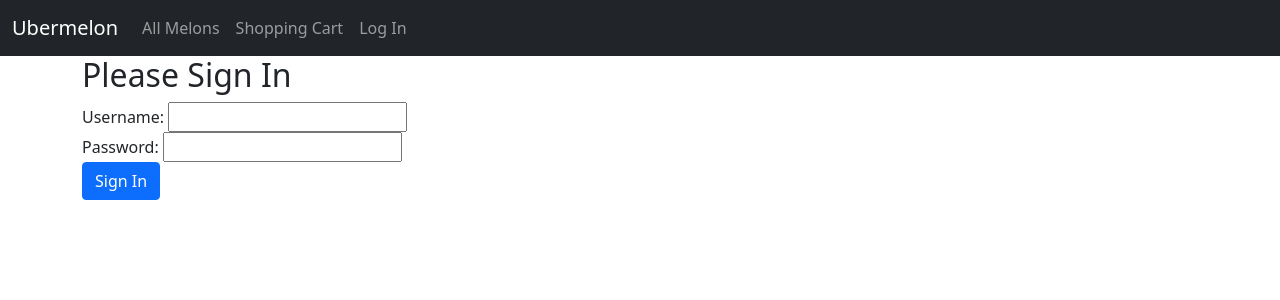
After one commit to acald0/unit-3, a Flask app: page /login in a window 1280 px wide. The commit adds this page. Shown: the top 300 px of the page. Run offline with Flask 2, Linux system fonts and the light colour scheme.

Commit message:
progress

```diff
--- /dev/null
+++ b/forms.py
@@ -0,0 +1,6 @@
+from flask_wtf import FlaskForm
+from wtforms import PasswordField, StringField, validators
+
+class LoginForm(FlaskForm):
+    username = StringField('Username', [validators.InputRequired()])
+    password = PasswordField('Password', [validators.InputRequired()])
--- a/server.py
+++ b/server.py
@@ -2,6 +2,7 @@ from flask import Flask, render_template, redirect, flash, request, session
 import jinja2
 import melons
 from melons import get_all, get_by_id
+from forms import LoginForm
 
 
 app = Flask(__name__)
@@ -25,6 +26,9 @@ def melon_details(melon_id):
 
 @app.route("/add_to_cart/<melon_id>")
 def add_to_cart(melon_id):
+    if 'username' not in session:
+        return redirect("/login")
+
     if 'cart' not in session:
         session['cart'] = {}
     cart = session['cart']
@@ -38,6 +42,8 @@ def add_to_cart(melon_id):
 
 @app.route("/cart")
 def show_shopping_cart():
+    if 'username' not in session:
+        return redirect("/login")
 
     order_total = 0
     cart_melons = []
@@ -62,6 +68,36 @@ def empty_cart():
     return redirect("/cart")
 
 
+@app.route("/login", methods=["GET", "POST"])
+def login():
+    form = LoginForm(request.form)
+    if form.validate_on_submit():
+        username = form.username.data
+        password = form.password.data
+        user = customers.get_by_username(username)
+        if not user or user['password'] != password:
+            flash("Invalid username or password")
+            return redirect('/login')
+
+        session["username"] = user['username']
+        flash("Logged in.")
+        return redirect("/melons")
+
+    return render_template("login.html", form=form)
+
+
+@app.route("/logout")
+def logout():
+    del session["username"]
+    flash("Logged out.")
+    return redirect("/login")
+
+
+@app.errorhandler(404)
+def error_404(e):
+    return render_template("404.html")
+
+
 if __name__ == "__main__":
     app.env = "development"
     app.run(debug = True, port = 8000, host = "localhost")
--- a/templates/base.html
+++ b/templates/base.html
@@ -14,6 +14,11 @@
                 <div class="navbar-nav">
                     <a class="nav-link" href="/melons">All Melons</a>
                     <a class="nav-link" href="/cart">Shopping Cart</a>
+                    {% if 'username' in session %}
+                        <a class="nav-link" href="/logout">Log Out</a>
+                    {% else %}
+                        <a class="nav-link" href="/login">Log In</a>
+                    {% endif %}
                 </div>
             </div>
         </div>
--- /dev/null
+++ b/templates/login.html
@@ -0,0 +1,12 @@
+{% extends 'base.html' %}
+
+{% block body %}
+    <h2>Please Sign In</h2>
+
+    <form method="POST" action="/login">
+        <div>{{ form.username.label }}: {{form.username }}</div>
+        <div>{{ form.password.label }}: {{ form.password }}</div>
+        <button class="btn btn-primary" type="submit">Sign In</button>
+    </form>
+
+{% endblock %}
```
Also changed, not shown: templates/404.html (added, +9 -0 lines).
